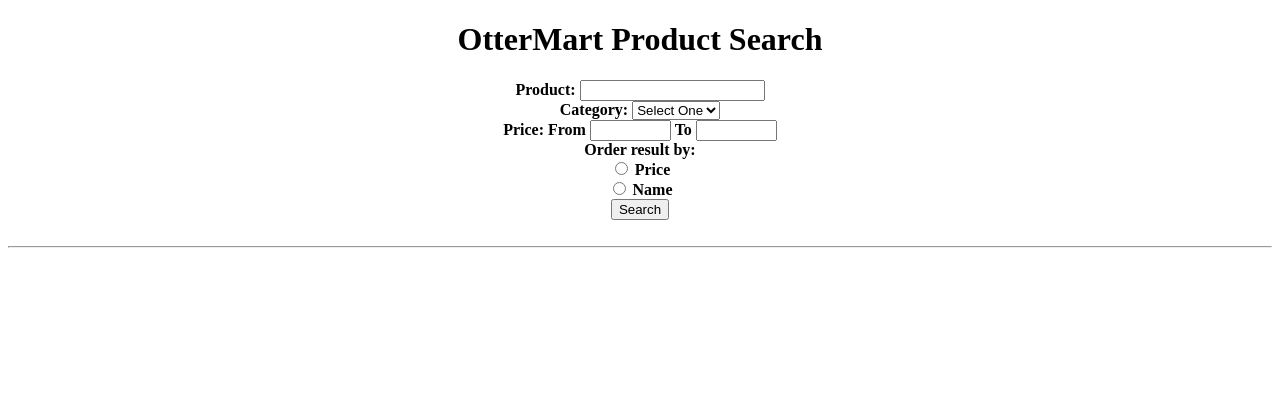
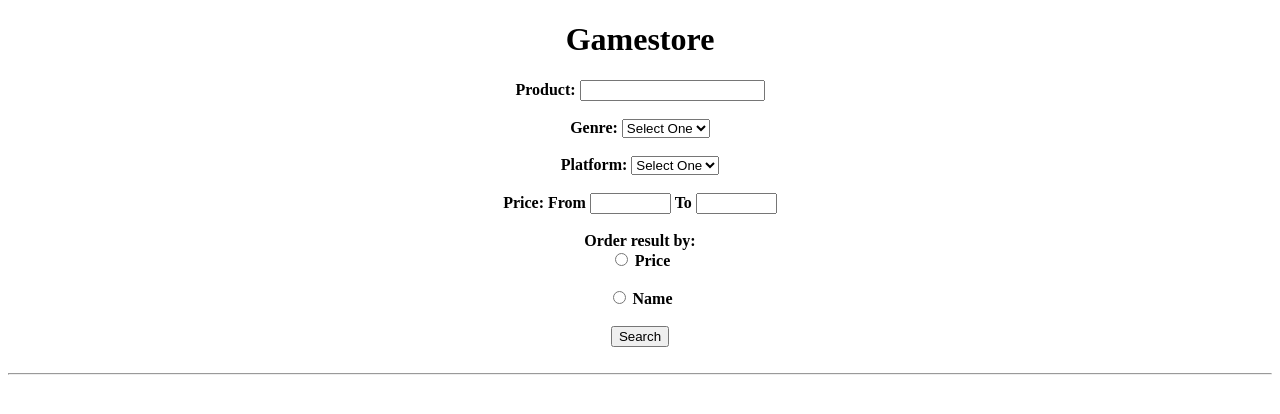
Before and after one commit to vasq5627/Group-Project, a PHP site: page / in a window 1280 px wide. Shown: the top 414 px of the page. Run offline with PHP 8.4, Linux system fonts and the light colour scheme; tables that the repository leaves empty or names only in its code hold one stand-in row (values such as "Sample post").

Commit message:
updated index.php

```diff
--- a/index.php
+++ b/index.php
@@ -2,7 +2,7 @@
     include 'dbConnection.php';
 
     $conn = getDatabaseConnection("Gamestore");
-    function displayCategories(){
+    function displayGenre(){
         global $conn;
 
         $sql = "SELECT ID, Genre FROM `GENRE` ORDER BY Genre";
@@ -16,6 +16,25 @@
         foreach ($records as $record) {
 
             echo "<option value='".$record["ID"]."' >" . $record["Genre"] . "</option>";
+
+        }
+
+    }
+
+    function displayPlatform(){
+        global $conn;
+
+        $sql = "SELECT ID, Platform FROM `PLATFORM` ORDER BY Platform";
+
+        $stmt = $conn->prepare($sql);
+        $stmt->execute();
+        $records = $stmt->fetchAll(PDO::FETCH_ASSOC);
+
+        //print_r($records);
+
+        foreach ($records as $record) {
+
+            echo "<option value='".$record["ID"]."' >" . $record["Platform"] . "</option>";
 
         }
 
@@ -93,30 +112,41 @@
     </head>
     <body>
 
-        <h1>  OtterMart Product Search </h1>
+        <h1>  Gamestore </h1>
 
         <form>
 
-            Product: <input type="text" name="product" /><br />
+            Product: <input type="text" name="product" /><br /><br />
 
-            Category:
+            Genre:
                 <select name="category">
                     <option value=""> Select One </option>
-                    <?=displayCategories()?>
+                    <?=displayGenre()?>
                 </select>
-            <br />
+            <br /><br />
+
+            Platform:
+                <select name="platform">
+                    <option value=""> Select One </option>
+                    <?=displayPlatform()?>
+                </select>
+            <br /><br />
 
             Price:  From <input type="text" name="priceFrom" size="7"/>
                     To   <input type="text" name="priceTo" size="7"/>
 
-            <br />
+            <br /><br />
 
              Order result by:<br />
 
-             <input type="radio" name="orderBy" value="price"/> Price <br />
+             <input type="radio" name="orderBy" value="price"/> Price
+
+             <br /><br />
+
              <input type="radio" name="orderBy" value="name"/> Name
 
-             <br />
+             <br /><br />
+
              <input type="submit" value="Search" name="searchForm" />
 
         </form>
```
